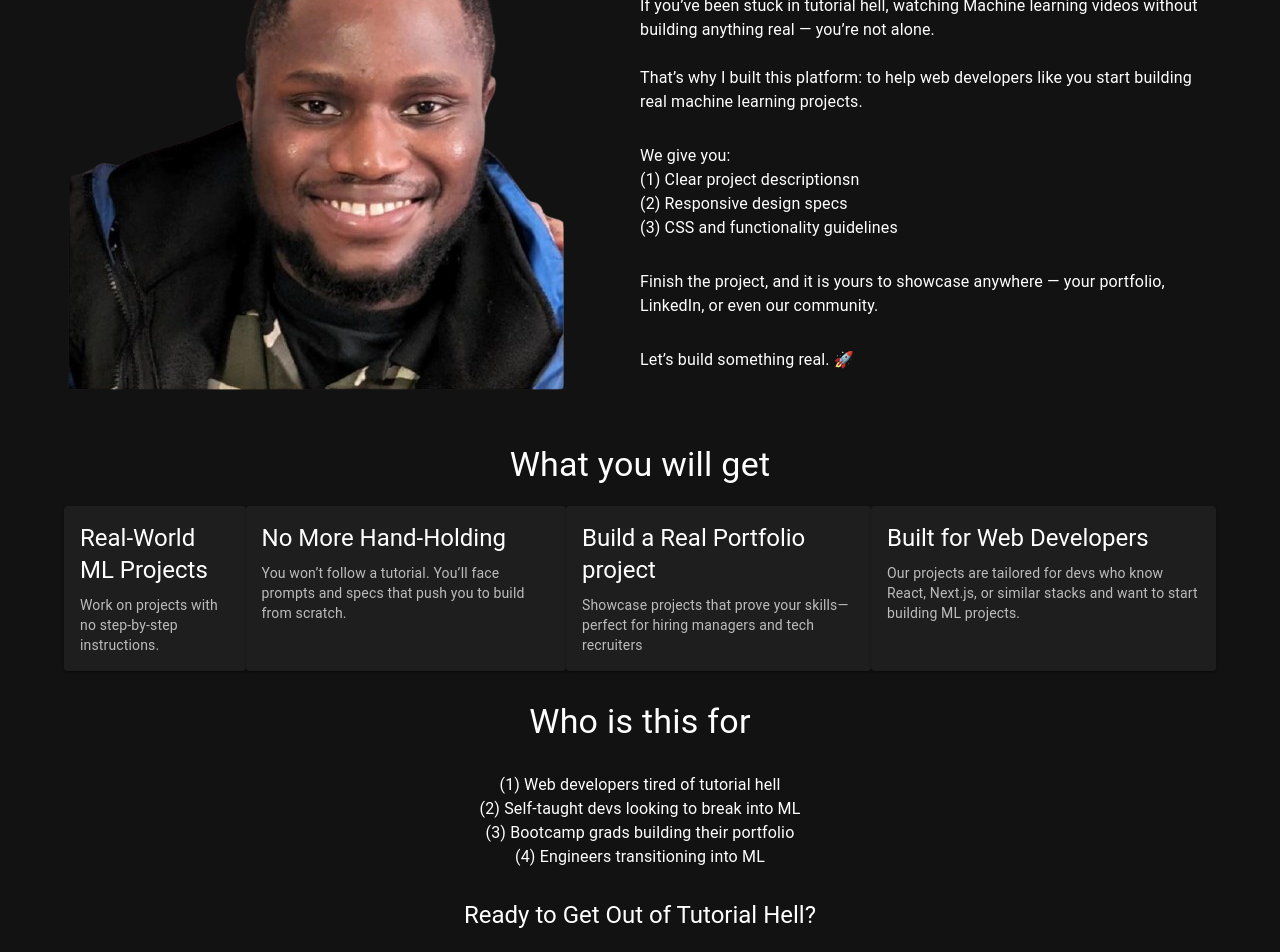
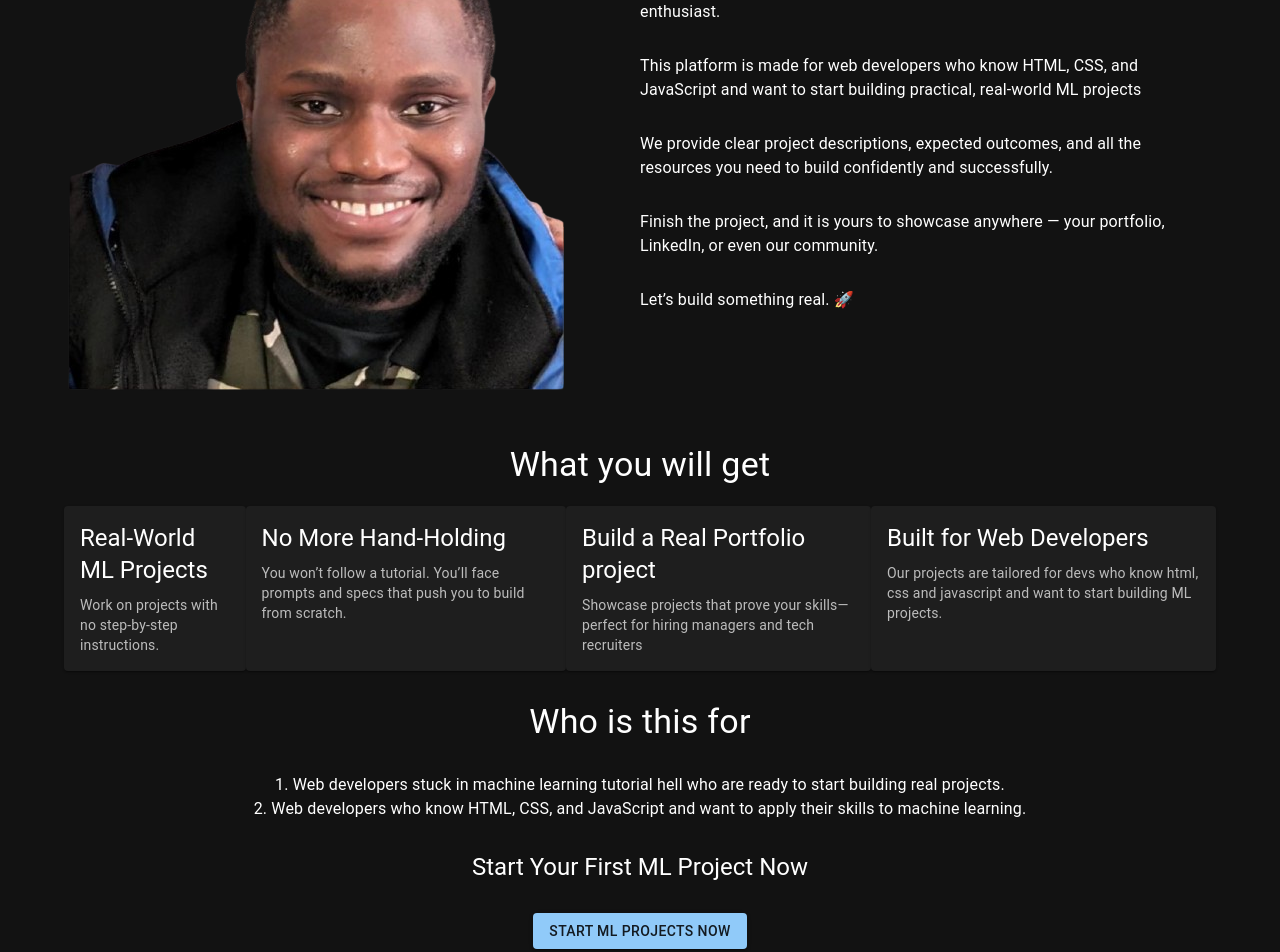
Before and after one commit to aginamena/mlprojectmentor, a Next.js app: page / in a window 1280 px wide. Shown: the part 320-1272 px from the top of the page. Built offline with nearby package versions, Linux system fonts and the light colour scheme; what @mui/material-nextjs would draw is missing.

Commit message:
updated homepage

```diff
--- a/app/page.tsx
+++ b/app/page.tsx
@@ -7,7 +7,7 @@ export default function Home() {
   return (
     <Container style={{ paddingTop: "40px", paddingBottom: "40px" }}>
       <Typography variant="h4" style={{ textAlign: "center" }}>
-        Stop following ML tutorials. Start building real-world ML projects.
+        Start Building Machine Learning Projects — Using Just JavaScript!
       </Typography>
       <Box style={{ textAlign: "center", marginTop: "40px" }}>
         <Link href="projects">
@@ -38,17 +38,17 @@ export default function Home() {
             AI enthusiast.
           </Typography>
           <Typography style={{ marginTop: "30px", marginBottom: "30px" }}>
-            If you’ve been stuck in tutorial hell, watching Machine learning
-            videos without building anything real — you’re not alone. <br />
-            <br /> That’s why I built this platform: to help web developers like
-            you start building real machine learning projects.
+            This platform is made for web developers who know HTML, CSS, and
+            JavaScript and want to start building practical, real-world ML
+            projects
           </Typography>
           <Box>
             <Box>
-              <Typography>We give you:</Typography>
-              <Typography> (1) Clear project descriptionsn</Typography>
-              <Typography>(2) Responsive design specs</Typography>
-              <Typography>(3) CSS and functionality guidelines</Typography>
+              <Typography>
+                We provide clear project descriptions, expected outcomes, and
+                all the resources you need to build confidently and
+                successfully.
+              </Typography>
             </Box>
           </Box>
 
@@ -86,7 +86,7 @@ export default function Home() {
           />
           <Benefit
             title="Built for Web Developers"
-            description="Our projects are tailored for devs who know React, Next.js, or similar stacks and want to start building ML projects."
+            description="Our projects are tailored for devs who know html, css and javascript and want to start building ML projects."
           />
         </Box>
       </Box>
@@ -95,18 +95,20 @@ export default function Home() {
           Who is this for
         </Typography>
         <Box>
-          <Typography>(1) Web developers tired of tutorial hell</Typography>
+          <Typography>
+            1. Web developers stuck in machine learning tutorial hell who are
+            ready to start building real projects.
+          </Typography>
           <Typography>
             {" "}
-            (2) Self-taught devs looking to break into ML
+            2. Web developers who know HTML, CSS, and JavaScript and want to
+            apply their skills to machine learning.
           </Typography>
-          <Typography>(3) Bootcamp grads building their portfolio</Typography>
-          <Typography> (4) Engineers transitioning into ML</Typography>
         </Box>
       </Box>
       <Box style={{ textAlign: "center", marginTop: "30px" }}>
         <Typography variant="h5" style={{ marginBottom: "30px" }}>
-          Ready to Get Out of Tutorial Hell?
+          Start Your First ML Project Now
         </Typography>
         <Link href="projects">
           <Button variant="contained">Start ml projects now</Button>
```
